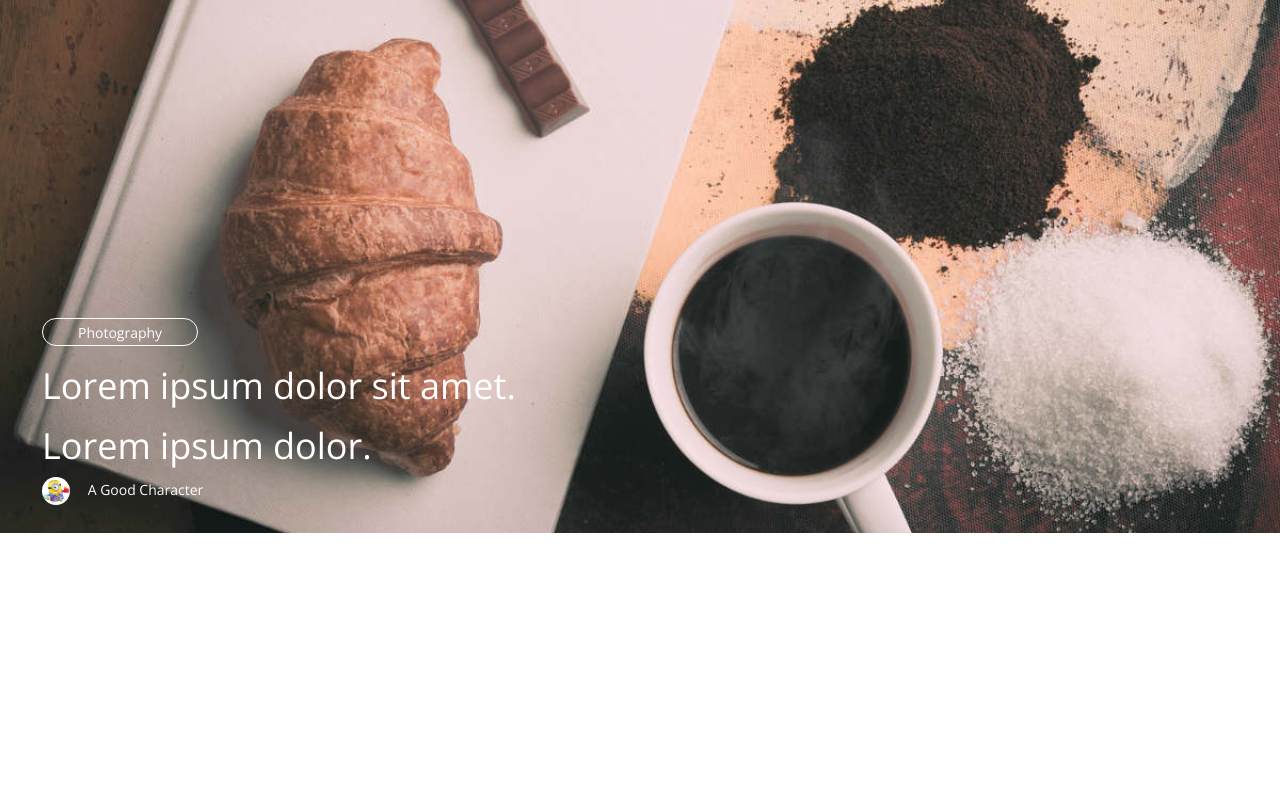
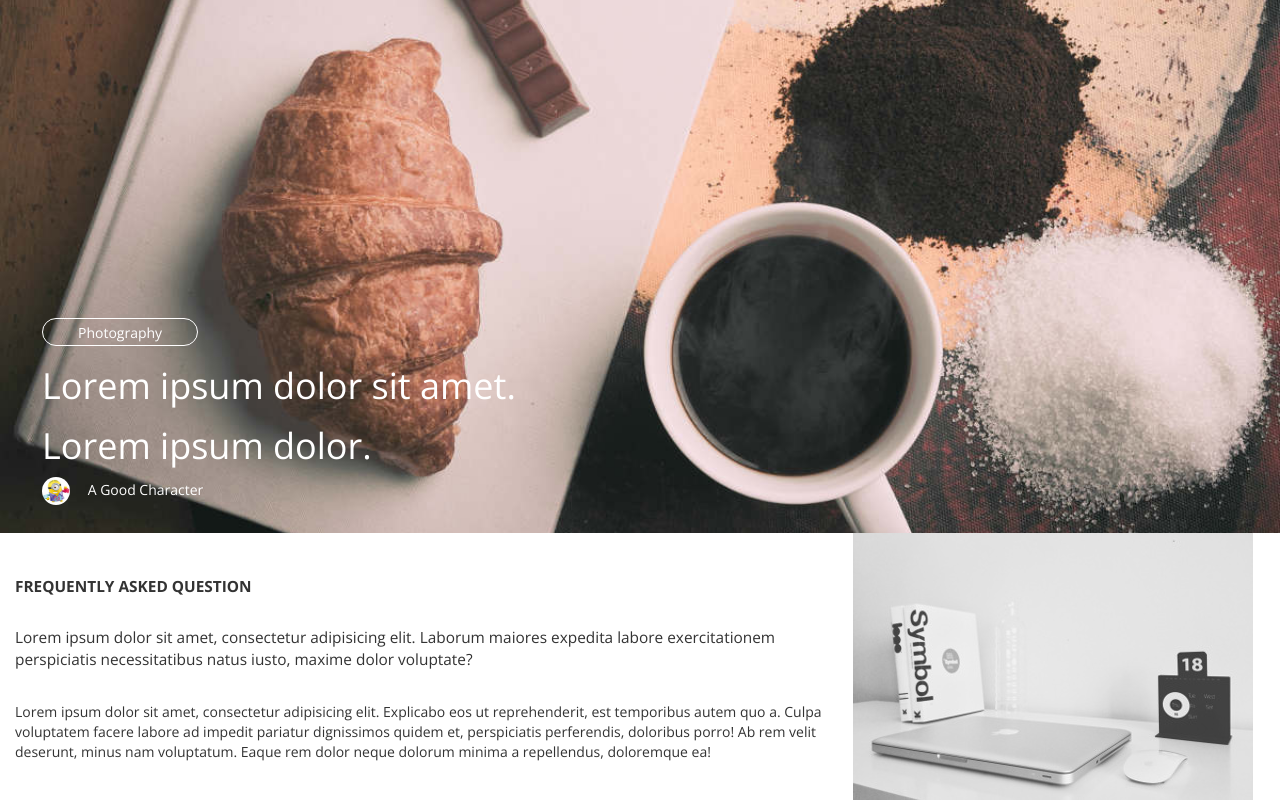
Before and after one commit to parasaro92/psd2html, a website: page index.html in a window 1280 px wide. Shown: the part 2675-3475 px from the top of the page. Before the commit the page ends 3208 px from the top, so only its background shows below. Drawn offline with nearby package versions, Linux system fonts and the light colour scheme.

Commit message:
Adding faq section

```diff
--- a/Gruntfile.js
+++ b/Gruntfile.js
@@ -35,8 +35,7 @@ module.exports = function(grunt) {
            'assets/stylesheets/land.css',
            'assets/stylesheets/about.css',
            'assets/stylesheets/how_works.css',
-           'assets/stylesheets/services.css'
-          ]
+           'assets/stylesheets/services.css'          ]
         }
       }
     }
--- a/index.html
+++ b/index.html
@@ -136,5 +136,23 @@
     </div>
   </div>
 </section>
+<section id="how_works">
+  <div class="container-fluid">
+    <div class="row">
+    <div class="col-sm-8">
+      <h3>Frequently asked question</h3>
+      <p class="excerpt">
+        Lorem ipsum dolor sit amet, consectetur adipisicing elit. Laborum maiores expedita labore exercitationem perspiciatis necessitatibus natus iusto, maxime dolor voluptate?
+      </p>
+      <p>
+        Lorem ipsum dolor sit amet, consectetur adipisicing elit. Explicabo eos ut reprehenderit, est temporibus autem quo a. Culpa voluptatem facere labore ad impedit pariatur dignissimos quidem et, perspiciatis perferendis, doloribus porro! Ab rem velit deserunt, minus nam voluptatum. Eaque rem dolor neque dolorum minima a repellendus, doloremque ea!
+      </p>
+    </div>
+    <div class="col-sm-4 hidden-xs img-container">
+      <img src="assets/images/lap.jpg" alt="How it works" class="img reponsive">
+    </div>
+  </div>
+</div>
+</section>
 </body>
 </html>
```
